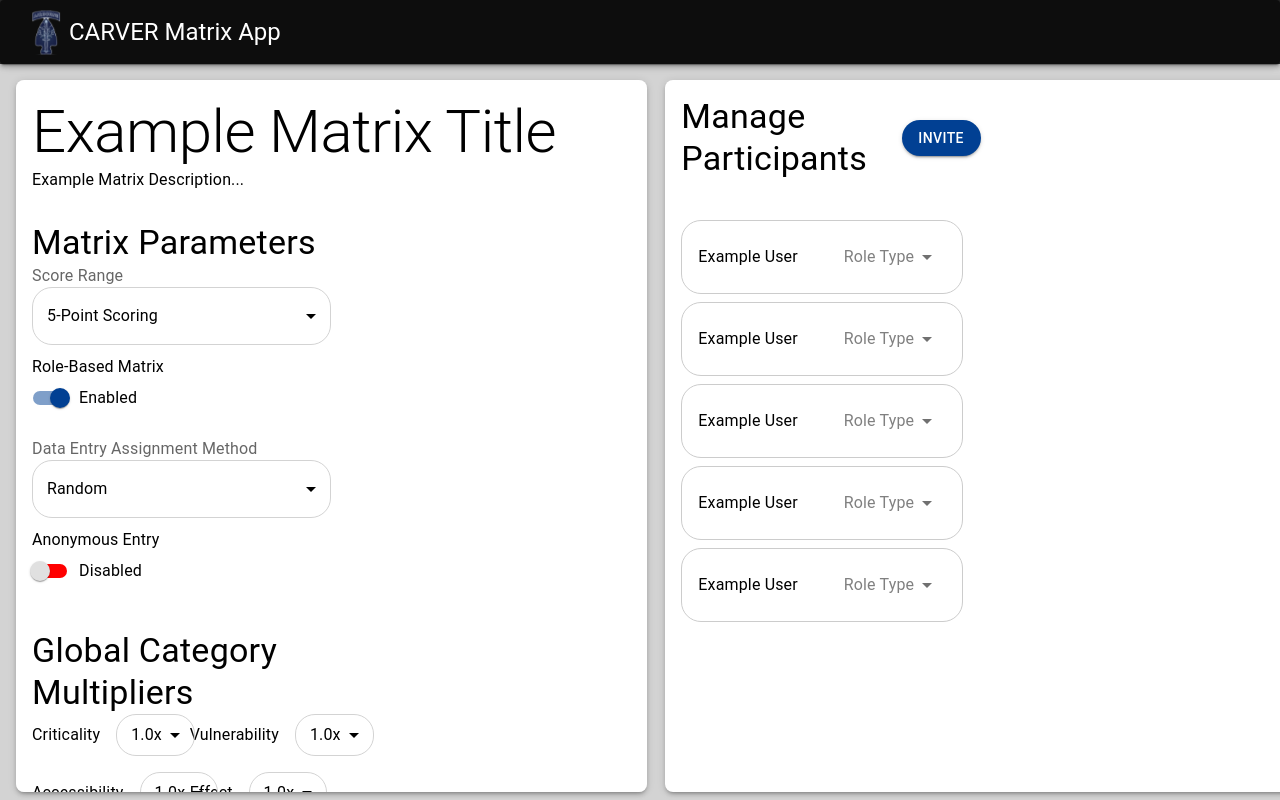
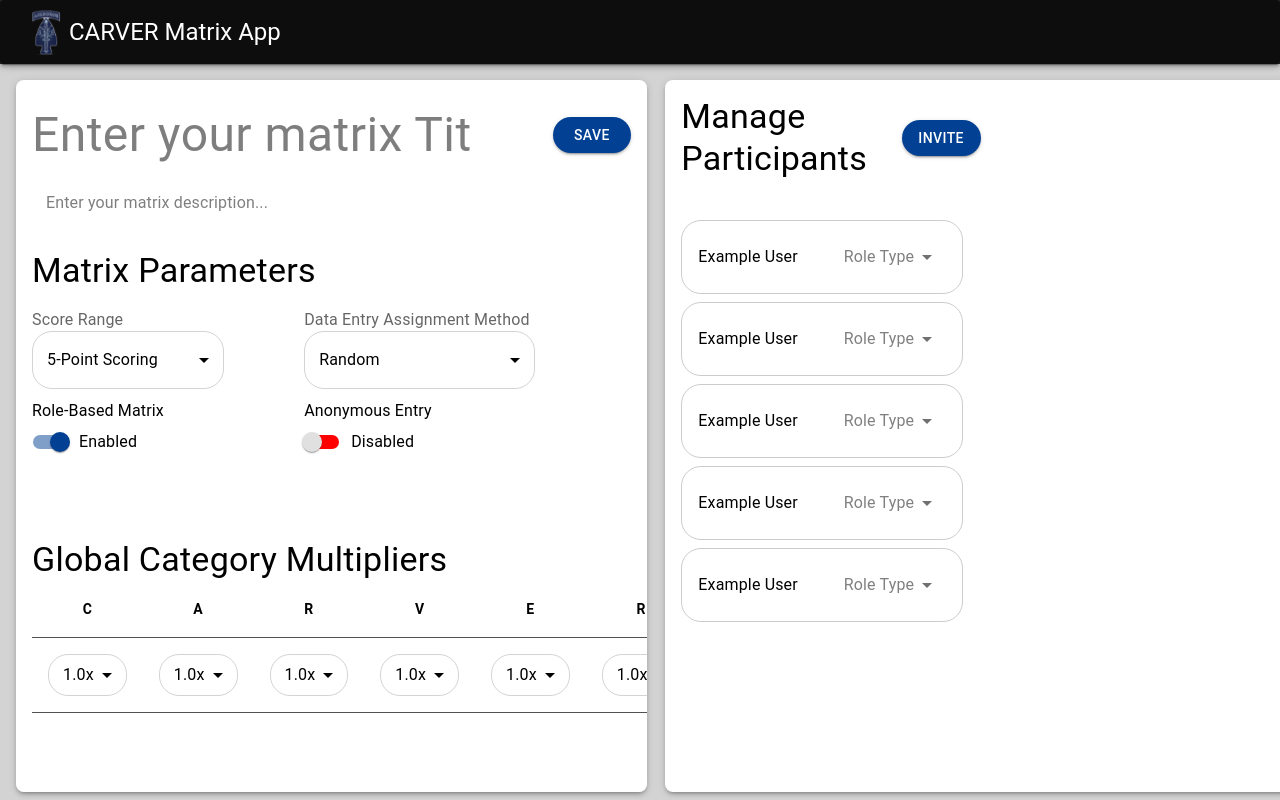
Before and after one commit to garyorsargos/carver-matrix, a React (Vite) app in the folder ui/: page /ModifyMatrix in a window 1280 px wide. Built offline with nearby package versions, Linux system fonts and the light colour scheme.

Commit message:
Feature/carver 117 (#31)
* first commit

* Save Button + Modified Table look for Global Multipliers

* Reorganizing the layout of page + polishing the title and description components into Text Fields (editable)

* .

* removing certificate thingy

```diff
--- a/ui/src/pages/CreateMatrix.tsx
+++ b/ui/src/pages/CreateMatrix.tsx
@@ -1,4 +1,9 @@
-import { Box, Button, FormControl, FormControlLabel, FormLabel, Grid, MenuItem, Paper, Select, SelectChangeEvent, Switch, Typography } from "@mui/material";
+import { Box, Button, FormControl, FormControlLabel, FormLabel, MenuItem, Paper, Select, SelectChangeEvent, Switch, Typography, Table,
+  TableHead,
+  TableRow,
+  TableCell,
+  TableBody,
+  TextField } from "@mui/material";
 import { useState } from "react";
 export const CreateMatrix: React.FC = () => {
 
@@ -17,6 +22,23 @@ export const CreateMatrix: React.FC = () => {
   };
 
   const [multipliers, setMultipliers] = useState(initialMultipliers);
+
+  const carverOrder = [
+    { key: "Criticality", header: "C" },
+    { key: "Accessibility", header: "A" },
+    { key: "Recoverability", header: "R" },
+    { key: "Vulnerability", header: "V" },
+    { key: "Effect", header: "E" },
+    { key: "Recognizability", header: "R" },
+  ];
+
+  const [title, setTitle] = useState("");
+  const [description, setDescription] = useState("")
+
+  const handleSave = () => {
+    console.log("Matrix saved:", title);
+    //  save logic here.
+  };
 
   // Options for the dropdown for Global Category Multipliers
   const options = [0.5, 0.6, 0.7, 0.8, 0.9, 1.0, 1.1, 1.2, 1.3, 1.4, 1.5, 1.6, 1.7, 1.8, 1.9, 2.0];
@@ -85,10 +107,45 @@ export const CreateMatrix: React.FC = () => {
           overflow: 'auto'
         }}
       >
-        <Typography variant="h2">Example Matrix Title</Typography>
-        <Typography variant="body1">Example Matrix Description...</Typography>
+        {/* This Box is for the Title and Save Button */}
+        <Box display="flex" alignItems="center">
+        <TextField
+          value={title}
+          onChange={(e) => setTitle(e.target.value)}
+          variant="standard"
+          placeholder="Enter your matrix Title..."
+          InputProps={{
+            disableUnderline: false,
+            style: { fontSize: "3rem", color: 'black'},
+          }}
+          sx={{ flexGrow: 1 }}
+        />
+        {/* The Save button with extra spacing */}
+        <Button
+          variant="contained"
+          onClick={handleSave}
+          sx={{ ml: 10, borderRadius: "20px", width: "100px" }}
+        >
+          Save
+        </Button>
+      </Box>
 
-        {/* This Box is for the Matrix Parameters */}
+        <TextField
+          value={description}
+          onChange={(e) => setDescription(e.target.value)}
+          multiline
+          rows={1}
+          variant="outlined"
+          fullWidth
+          placeholder="Enter your matrix description..."
+          InputProps={{
+            disableUnderline: true,
+            style: { fontSize: "1rem", color: 'black'},
+          }}
+          sx={{ flexGrow: 1 }}
+        />
+
+        {/* This Box is for the Matrix Parameters component */}
         <Box
         id='matrixParametersBox'
         sx={{
@@ -99,12 +156,25 @@ export const CreateMatrix: React.FC = () => {
           display: 'flex',
           alignItems: 'flex-start',
           flexDirection: 'column',
-          marginBottom: "40px",
-          marginTop: "30px"
+          marginBottom: "10px",
+          marginTop: "20px"
         }}
         >
         <Typography variant="h4">Matrix Parameters</Typography>
-          <FormControl sx={{ width: "50%" }}>
+        {/* Flex container to hold two columns side by side */}
+        <Box
+          sx={{
+            display: "flex",
+            flexDirection: "row",
+            alignItems: "flex-start",
+            gap: 10,
+            mt: 2,
+          }}
+        >
+          {/* Left Column: Score Range & Role Based Matrix */}
+          <Box sx={{ flex: 1, display: "flex", flexDirection: "column" }}>
+            {/* Score Range Label */}
+            <FormControl sx={{ width: "100%" }}>
               <FormLabel id="score-range-label">Score Range</FormLabel>
               <Select
                 labelId="score-range-label"
@@ -112,7 +182,7 @@ export const CreateMatrix: React.FC = () => {
                 value={value}
                 onChange={scoreRangeHandleChange}
                 label="Score Range"
-                sx = {{
+                sx={{
                   "& .MuiInputBase-input": {
                     color: "black", // Text color inside the Select box
                   },
@@ -121,7 +191,7 @@ export const CreateMatrix: React.FC = () => {
                   },
                   border: "1px solid lightgray",
                   borderRadius: "20px",
-                  marginBottom: "10px"
+                  marginBottom: "10px",
                 }}
               >
                 <MenuItem value={5}>5-Point Scoring</MenuItem>
@@ -129,27 +199,41 @@ export const CreateMatrix: React.FC = () => {
               </Select>
             </FormControl>
 
+            {/* Role-Based Matrix */}
             <Typography>Role-Based Matrix</Typography>
             <FormControlLabel
-            control={<Switch checked={RoleBasedChecked} onChange={roleBasedHandleToggle} sx={{'& .MuiSwitch-track': {
-              borderRadius: '20px',
-              backgroundColor: RoleBasedChecked ? 'blue' : 'red',
+              control={
+                <Switch
+                  checked={RoleBasedChecked}
+                  onChange={roleBasedHandleToggle}
+                  sx={{
+                    "& .MuiSwitch-track": {
+                      borderRadius: "20px",
+                      backgroundColor: RoleBasedChecked ? "blue" : "red",
                       opacity: 1,
-            },}} />}
+                    },
+                  }}
+                />
+              }
               label={RoleBasedChecked ? "Enabled" : "Disabled"}
-            sx={{marginBottom: "20px"}}
+              sx={{ marginBottom: "10px" }}
             />
+          </Box>
 
-          {/* Data Entry Assignment Method Label Box */}
-          <FormControl sx={{ width: "50%" }}>
-          <FormLabel id="data-entry-label">Data Entry Assignment Method</FormLabel>
+          {/* Right Column: Data Entry Assignment Method & Anonymous Entry */}
+          <Box sx={{ flex: 1, display: "flex", flexDirection: "column" }}>
+            {/* Data Entry Assignment Method Label */}
+            <FormControl sx={{ width: "120%" }}>
+              <FormLabel id="data-entry-label">
+                Data Entry Assignment Method
+              </FormLabel>
               <Select
                 labelId="data-entry-label"
                 id="data-entry-select"
                 value={randomAssigned}
                 onChange={dataEntryHandleChange}
                 label="Data Entry"
-                sx = {{
+                sx={{
                   "& .MuiInputBase-input": {
                     color: "black", // Text color inside the Select box
                   },
@@ -158,7 +242,7 @@ export const CreateMatrix: React.FC = () => {
                   },
                   border: "1px solid lightgray",
                   borderRadius: "20px",
-                  marginBottom: "10px"
+                  marginBottom: "10px",
                 }}
               >
                 <MenuItem value={"random"}>Random</MenuItem>
@@ -166,15 +250,26 @@ export const CreateMatrix: React.FC = () => {
               </Select>
             </FormControl>
 
+            {/* Anonymous Entry */}
             <Typography>Anonymous Entry</Typography>
             <FormControlLabel
-            control={<Switch checked={AnonymousEntryChecked} onChange={anonymousEntryHandleToggle} sx={{'& .MuiSwitch-track': {
-              borderRadius: '20px',
-              backgroundColor: AnonymousEntryChecked ? 'blue' : 'red',
+              control={
+                <Switch
+                  checked={AnonymousEntryChecked}
+                  onChange={anonymousEntryHandleToggle}
+                  sx={{
+                    "& .MuiSwitch-track": {
+                      borderRadius: "20px",
+                      backgroundColor: AnonymousEntryChecked ? "blue" : "red",
                       opacity: 1,
-            },}} />}
+                    },
+                  }}
+                />
+              }
               label={AnonymousEntryChecked ? "Enabled" : "Disabled"}
             />
+          </Box>
+        </Box>
       </Box>
 
         {/* This Box is for the Global Category Multipliers */}
@@ -182,7 +277,7 @@ export const CreateMatrix: React.FC = () => {
         id='GlobalCategoryMultipliersBox'
         sx={{
           backgroundColor: 'white',
-          width: '50%',
+          width: '80%',
           height: '85%',
           position: 'center',
           display: 'flex',
@@ -191,38 +286,44 @@ export const CreateMatrix: React.FC = () => {
         }}
         >
         <Typography variant="h4">Global Category Multipliers</Typography>
-        <Grid container spacing={2}>
-        {/* Each row */}
-        {Object.entries(initialMultipliers).map(([label], index) => (
-          <Grid item xs={6} key={index}>
-            <Box display="flex" alignItems="center" gap={2}>
-              <Typography>{label}</Typography>
+      <Table>
+        <TableHead>
+          <TableRow>
+            {carverOrder.map((item) => (
+              <TableCell key={item.key} align="center" sx={{ color: "black", fontWeight: "bold" }}>
+                {item.header}
+              </TableCell>
+            ))}
+          </TableRow>
+        </TableHead>
+        <TableBody>
+          <TableRow>
+            {carverOrder.map((item) => (
+              <TableCell key={item.key} align="center">
                 <Select
-                value={multipliers[label as keyof typeof initialMultipliers]}
-                onChange={multipliersHandleChange(label)}
+                  value={
+                    multipliers[item.key as keyof typeof initialMultipliers]
+                  }
+                  onChange={multipliersHandleChange(item.key)}
                   size="small"
-                sx = {{
-                  "& .MuiInputBase-input": {
-                    color: "black", // Text color inside the Select box
-                  },
-                  "& .MuiSelect-icon": {
-                    color: "black",
-                  },
+                  sx={{
+                    "& .MuiInputBase-input": { color: "black" },
+                    "& .MuiSelect-icon": { color: "black" },
                     border: "1px solid lightgray",
                     borderRadius: "20px",
                   }}
                 >
                   {options.map((option) => (
-                  <MenuItem
-                    value={option}>
+                    <MenuItem key={option} value={option}>
                       {option.toFixed(1)}x
                     </MenuItem>
                   ))}
                 </Select>
-            </Box>
-          </Grid>
+              </TableCell>
             ))}
-      </Grid>
+          </TableRow>
+        </TableBody>
+      </Table>
     </Box>
       </Box>
 
```
Lines whose indentation alone changed are shown as unchanged.
